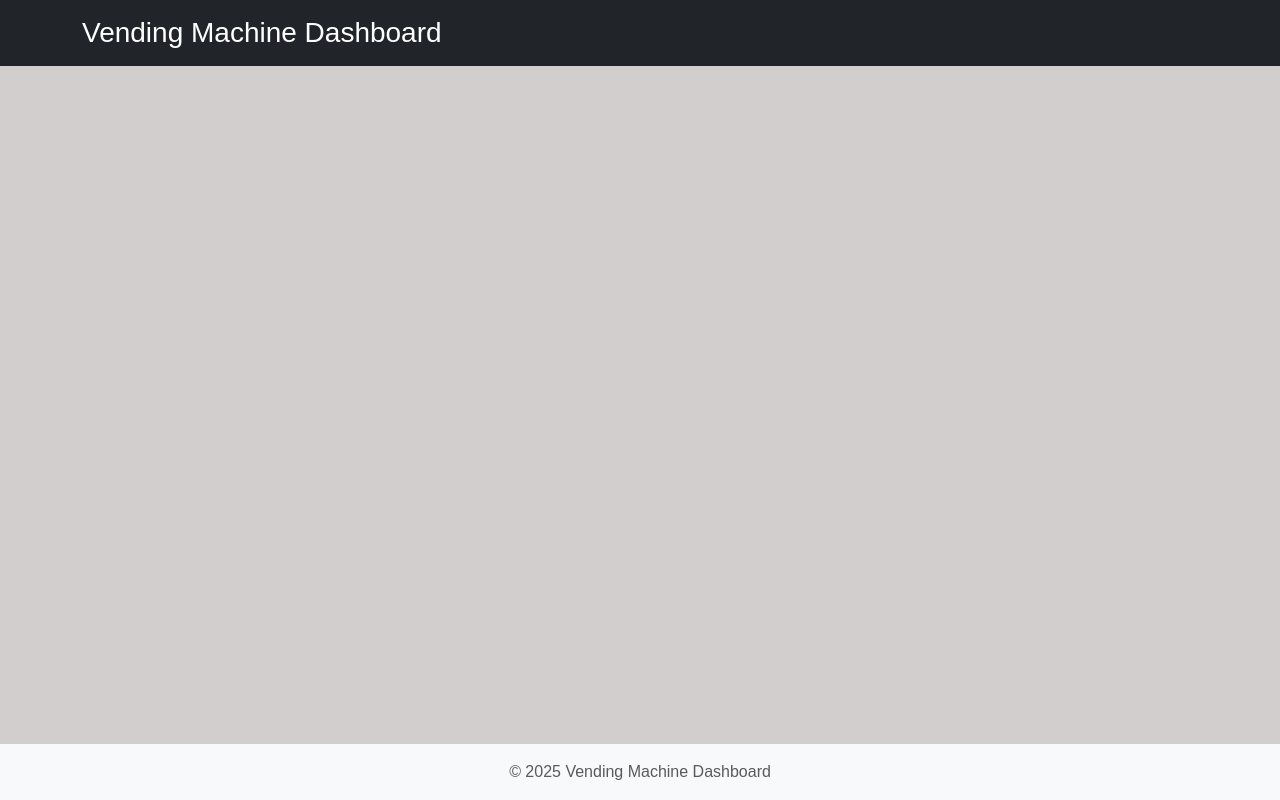
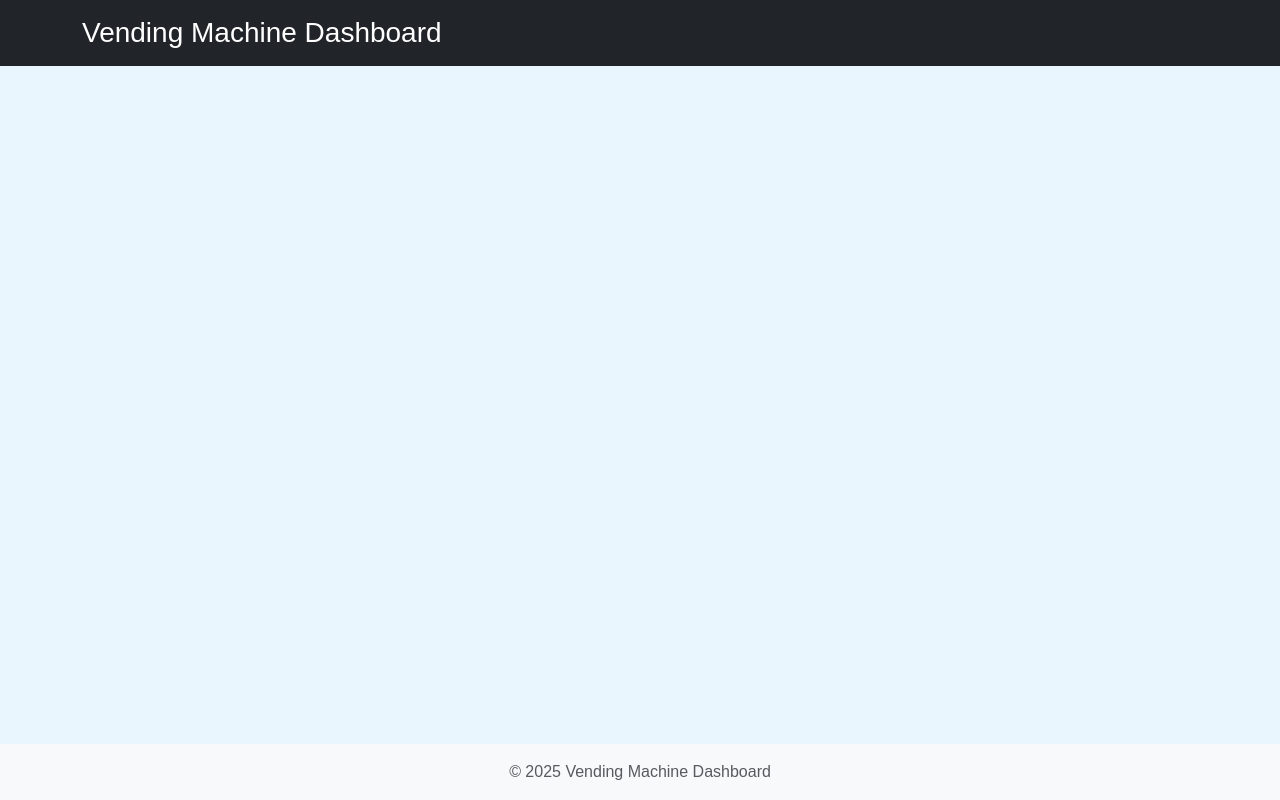
Before and after one commit to andareomondi/vendorflow, a Django app: page /about/ in a window 1280 px wide. Run offline with Django 5.2, Linux system fonts and the light colour scheme.

Commit message:
Change body background color from #D2CECE to #EAF6FD in CSS

```diff
--- a/static/css/style.css
+++ b/static/css/style.css
@@ -11,7 +11,7 @@
   transform: translateY(-1px);
 }
 body {
-  background-color: #D2CECE;
+  background-color:#EAF6FD;
   font-family: "Arial", sans-serif;
 }
 
```
